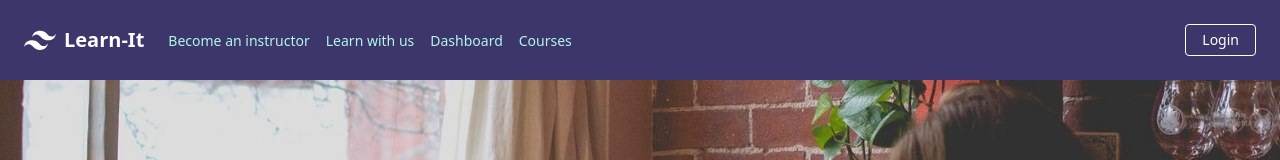
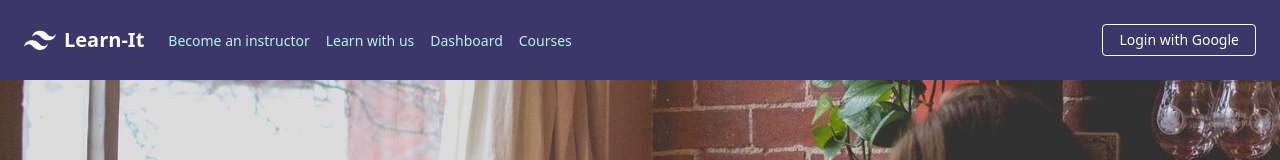
Before and after one commit to Sambalicious/learn-It, a React (Create React App) app: page / in a window 1280 px wide. Shown: the top 160 px of the page. Built offline with nearby package versions, Linux system fonts and the light colour scheme.

Commit message:
added google auth to sign in

```diff
--- a/package.json
+++ b/package.json
@@ -15,6 +15,7 @@
     "postcss-cli": "^7.1.0",
     "react": "^16.13.1",
     "react-dom": "^16.13.1",
+    "react-google-login": "^5.1.3",
     "react-responsive-carousel": "^3.1.51",
     "react-router-dom": "^5.1.2",
     "react-scripts": "3.4.1",
--- a/src/App.js
+++ b/src/App.js
@@ -3,6 +3,7 @@ import {BrowserRouter as Router, Route, Switch} from 'react-router-dom'
 import LandingPage from './components/LandingPage/LandingPage';
 import Navbar from './Navbar/Navbar';
 import FooterPage from './components/Footer/FooterPage';
+import DashBoard from './components/DashBoardComponent/DashBoard';
 
 function App() {
   return (
@@ -12,6 +13,7 @@ function App() {
 
        <Switch>
          <Route path='/' exact component={LandingPage} />
+         <Route path='/dashboard'  exact component={DashBoard} />
        </Switch>
      </Router>
     </div>
--- a/src/Navbar/Navbar.jsx
+++ b/src/Navbar/Navbar.jsx
@@ -1,5 +1,6 @@
 import React from 'react';
-import { Link } from 'react-router-dom'
+import { Link } from 'react-router-dom';
+import Login from '../components/LoginPage/LoginPage';
 
 
 
@@ -32,7 +33,10 @@ const Navbar = () => {
       </Link>
     </div>
     <div>
-      <Link to="/Login" className="inline-block text-sm px-4 py-2 leading-none border rounded text-white border-white hover:border-transparent hover:text-teal-500 hover:bg-white mt-4 lg:mt-0">Login</Link>
+      <div className="inline-block text-sm px-4 py-2 leading-none border rounded text-white border-white hover:border-transparent hover:text-teal-500 hover:bg-white mt-4 lg:mt-0">
+
+     <Login />
+      </div>
     </div>
   </div>
 </nav>
--- /dev/null
+++ b/src/components/DashBoardComponent/DashBoard.jsx
@@ -0,0 +1,12 @@
+import React from 'react'
+
+
+const DashBoard = () => {
+    return (
+        <div>
+            hello from the dash
+        </div>
+     );
+}
+
+export default DashBoard;
--- a/src/components/LandingPage/Offers.jsx
+++ b/src/components/LandingPage/Offers.jsx
@@ -4,7 +4,7 @@ import OfferComponent from './OfferComponent'
 
 const Offers = () => {
     return (
-        <Fragment className="bg-purple-300">
+        <div className="container bg-purple-100">
         <div className="text-black text-center text-lg font-bold py-6 ">offers</div>
 
     <div className="md:grid grid-cols-3 grid-rows-2 gap-4 ">
@@ -22,7 +22,7 @@ const Offers = () => {
     </div>
 
 
-        </Fragment>
+        </div>
      );
 }
 
--- a/src/components/LoginPage/LoginPage.jsx
+++ b/src/components/LoginPage/LoginPage.jsx
@@ -0,0 +1,26 @@
+import React from 'react';
+import GoogleLogin from 'react-google-login';
+
+const Login = (response) => {
+  console.log(response)
+    return (
+        <div>
+           <GoogleLogin
+    clientId="642784607442-q1fl97dg1ulb5dvf125thfi01r5usbd4.apps.googleusercontent.com"
+    render={renderProps  =>  (
+
+      <button onClick={renderProps.onClick} disabled={renderProps.disabled}>
+        Login with Google</button>
+    )}
+
+    buttonText="Login"
+    onSuccess={Login}
+    onFailure={Login}
+    isSignedIn={true}
+    cookiePolicy={'single_host_origin'}
+  />
+        </div>
+     );
+}
+
+export default Login;
```
Also changed, not shown: 1 other file (tests, documents, lock files or other folders).
